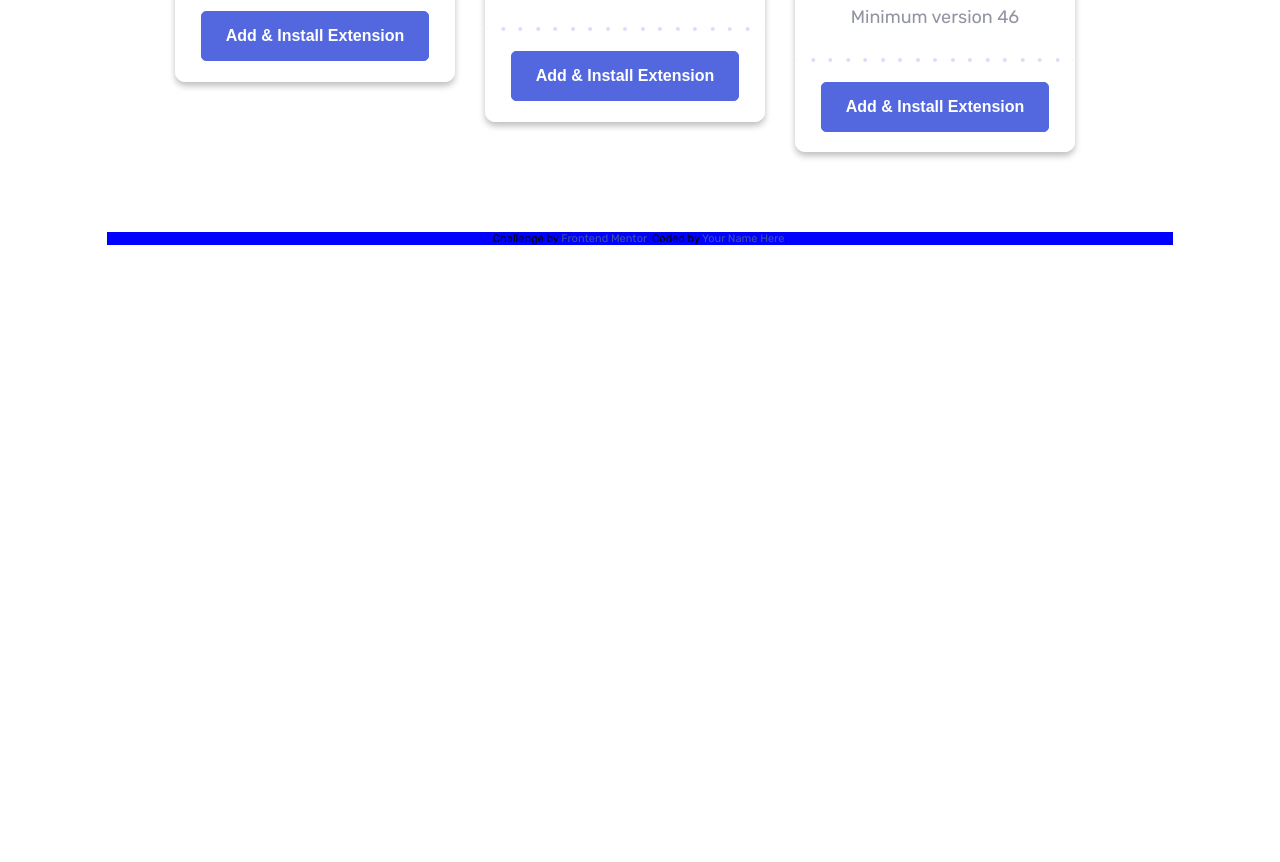
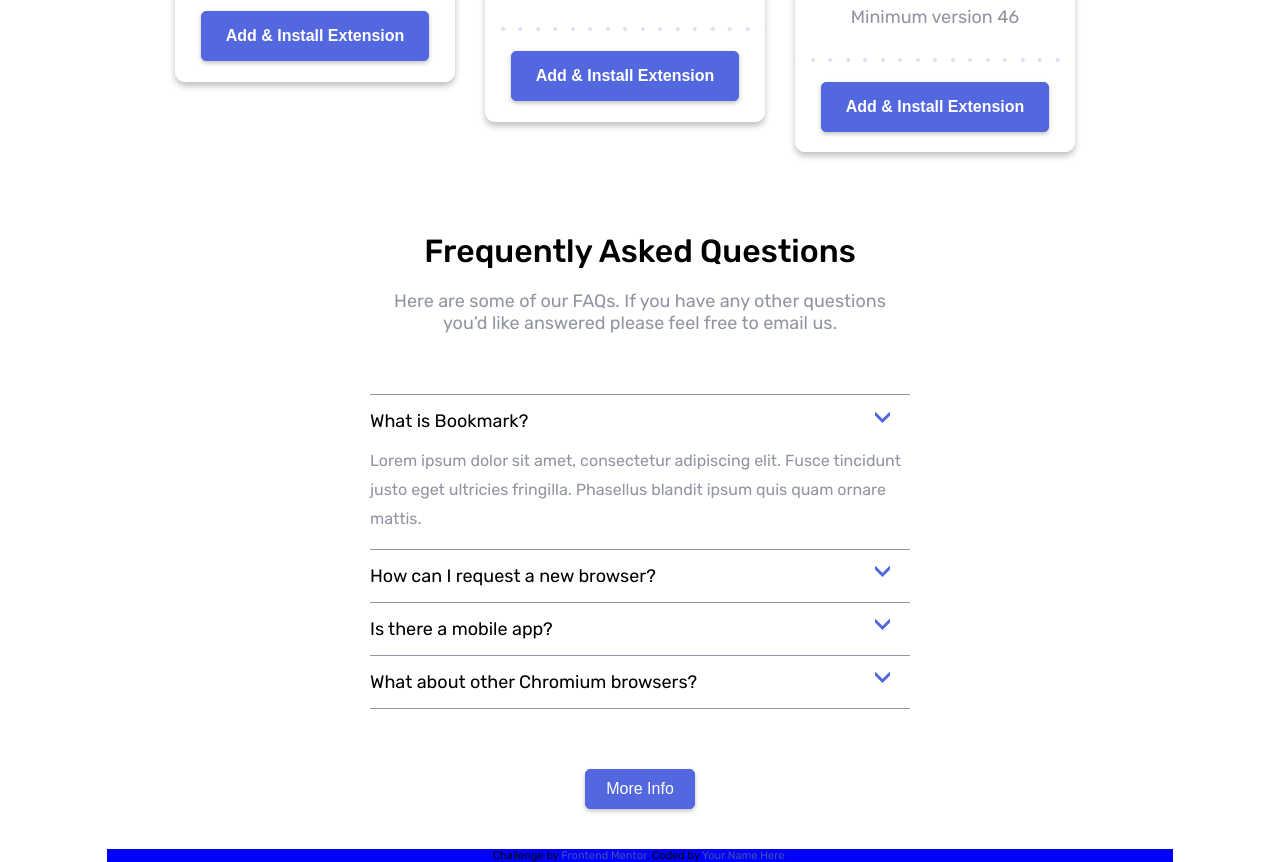
Before and after one commit to luiz-gustavo0/landing-page, a plain HTML site: page index.html in a window 1280 px wide. Shown: the part 1976-2838 px from the top of the page. Before the commit the page ends 2221 px from the top, so only its background shows below. Drawn offline with Linux system fonts and the light colour scheme.

Commit message:
finished section faq

```diff
--- a/css/styles.css
+++ b/css/styles.css
@@ -271,6 +271,7 @@ header {
   border: 1px solid var(--soft-blue);
   background: var(--soft-blue);
   color: #fff;
+  box-shadow: 0px 2px 4px rgba(0, 0, 0, 25%);
 }
 
 /* section cards cards */
@@ -358,6 +359,111 @@ header {
   border: 1px solid var(--soft-blue);
   color: #fff;
   font-weight: bold;
+  cursor: pointer;
+  box-shadow: 0px 2px 4px rgba(0, 0, 0, 25%);
+}
+
+.card-button button:hover,
+.card-button button:focus {
+  background-color: #fff;
+  color: var(--soft-blue);
+}
+
+.faq {
+  grid-column: 1 / 13;
+  margin-bottom: 40px;
+}
+
+.faq-info {
+  grid-column: 1 / 13;
+  justify-self: center;
+  max-width: 540px;
+  margin-bottom: 60px;
+}
+
+.faq-info h2 {
+  text-align: center;
+  margin-bottom: 20px;
+  font-size: 2rem;
+  font-weight: 500;
+}
+
+.faq-info p {
+  text-align: center;
+  color: var(--gravish-blue);
+}
+
+.faq-list {
+  grid-column: 1 / 13;
+  justify-self: center;
+  width: 540px;
+  margin-bottom: 40px;
+}
+
+.faq-list dt {
+  padding: 15px 0;
+  border-top: 1px solid var(--gravish-blue);
+  cursor: pointer;
+  position: relative;
+}
+
+.faq-list dt:hover {
+  color: var(--soft-red);
+}
+
+.faq-list dt::after {
+  content: "";
+  width: 15px;
+  height: 15px;
+  display: inline-block;
+  background: url("../images/icon-arrow.svg") no-repeat center center;
+  transition: 0.3s;
+  position: absolute;
+  right: 20px;
+}
+
+.faq-list dd {
+  color: var(--gravish-blue);
+  font-size: 1rem;
+  line-height: 1.8;
+  padding-bottom: 15px;
+}
+
+.faq-list dt:nth-last-child(-n + 2) {
+  border-bottom: 1px solid var(--gravish-blue);
+}
+
+.faq-list dt:nth-last-child(-n + 2).active {
+  border-bottom: none;
+}
+
+.faq-list dt.active::after {
+  content: "";
+  transform: rotate(-180deg);
+}
+
+.faq-list dd {
+  display: none;
+}
+
+.faq-list dd.active {
+  display: block;
+}
+
+.faq-btn {
+  grid-column: 1/ 13;
+  justify-self: center;
+  margin-top: 20px;
+}
+
+.faq-btn button {
+  font-size: 1rem;
+  padding: 10px 20px;
+  border-radius: 5px;
+  border: 1px solid var(--soft-blue);
+  background: var(--soft-blue);
+  color: #fff;
+  box-shadow: 0px 2px 4px rgba(0, 0, 0, 25%);
 }
 
 footer {
--- a/index.html
+++ b/index.html
@@ -164,6 +164,49 @@
           </div>
         </div>
       </section>
+      <section class="faq container">
+        <div class="faq-info">
+          <h2>Frequently Asked Questions</h2>
+          <p>
+            Here are some of our FAQs. If you have any other questions you’d
+            like answered please feel free to email us.
+          </p>
+        </div>
+
+        <dl class="faq-list">
+          <dt class="active">What is Bookmark?</dt>
+          <dd>
+            Lorem ipsum dolor sit amet, consectetur adipiscing elit. Fusce
+            tincidunt justo eget ultricies fringilla. Phasellus blandit ipsum
+            quis quam ornare mattis.
+          </dd>
+          <dt>How can I request a new browser?</dt>
+          <dd>
+            Vivamus luctus eros aliquet convallis ultricies. Mauris augue massa,
+            ultricies non ligula. Suspendisse imperdiet. Vivamus luctus eros
+            aliquet convallis ultricies. Mauris augue massa, ultricies non
+            ligula. Suspendisse imperdie tVivamus luctus eros aliquet convallis
+            ultricies. Mauris augue massa, ultricies non ligula. Suspendisse
+            imperdiet.
+          </dd>
+          <dt>Is there a mobile app?</dt>
+          <dd>
+            Sed consectetur quam id neque fermentum accumsan. Praesent luctus
+            vestibulum dolor, ut condimentum urna vulputate eget. Cras in ligula
+            quis est pharetra mattis sit amet pharetra purus. Sed sollicitudin
+            ex et ultricies bibendum.
+          </dd>
+          <dt>What about other Chromium browsers?</dt>
+          <dd>
+            Integer condimentum ipsum id imperdiet finibus. Vivamus in placerat
+            mi, at euismod dui. Aliquam vitae neque eget nisl gravida
+            pellentesque non ut velit.
+          </dd>
+        </dl>
+        <div class="faq-btn">
+          <button>More Info</button>
+        </div>
+      </section>
       <!-- <div>
         Features Our aim is to make it quick and easy for you to access your
         favourite websites. Your bookmarks sync between your devices so you can
--- a/index.js
+++ b/index.js
@@ -40,3 +40,23 @@ const addActiveTab = (tab) => {
   const matchingSection = document.querySelector(href);
   matchingSection.classList.add("is-active");
 };
+
+// Acordion list
+
+const accordionList = document.querySelectorAll(".faq-list dt");
+
+console.log(accordionList);
+
+function toogleAccordion(list) {
+  list.classList.toggle("active");
+  list.nextElementSibling.classList.toggle("active");
+}
+
+function accordionEvent() {
+  accordionList.forEach((item) => {
+    item.addEventListener("click", () => toogleAccordion(item));
+  });
+}
+
+toogleAccordion(accordionList[0]);
+accordionEvent();
```
